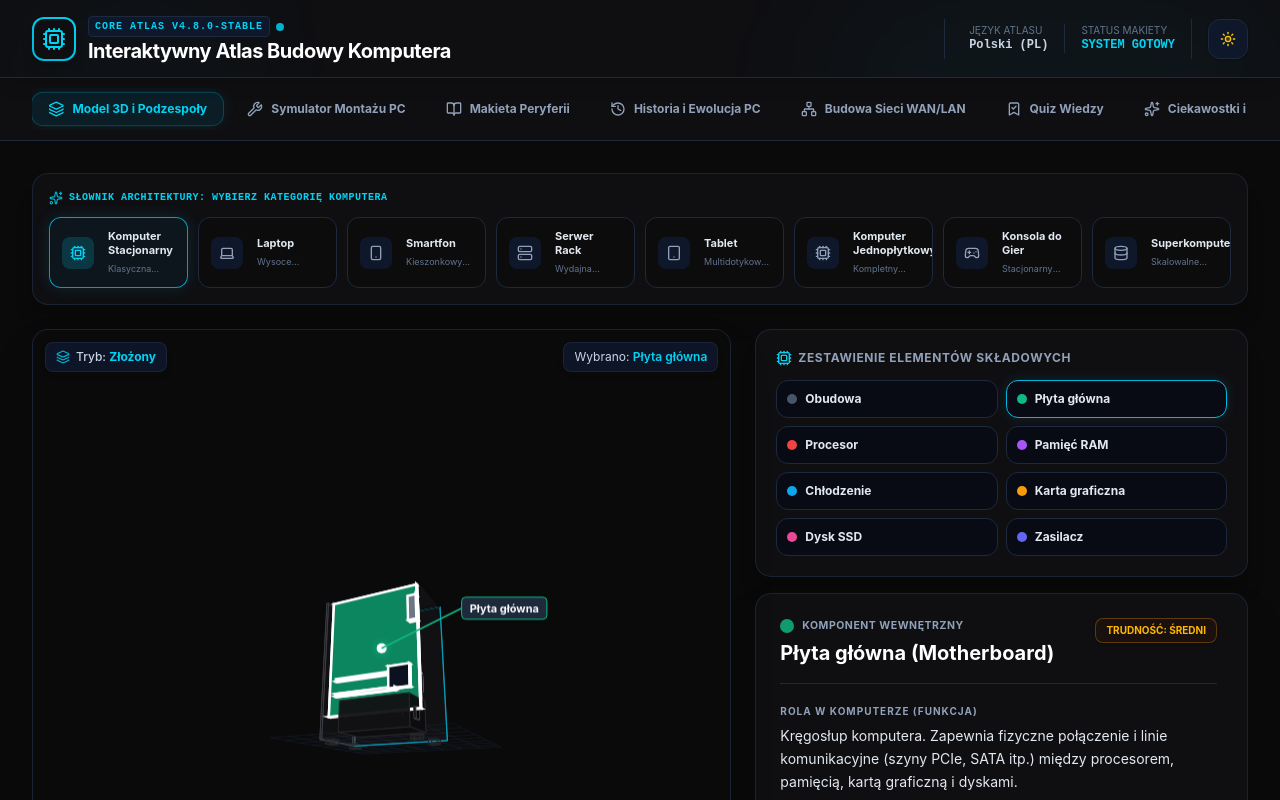
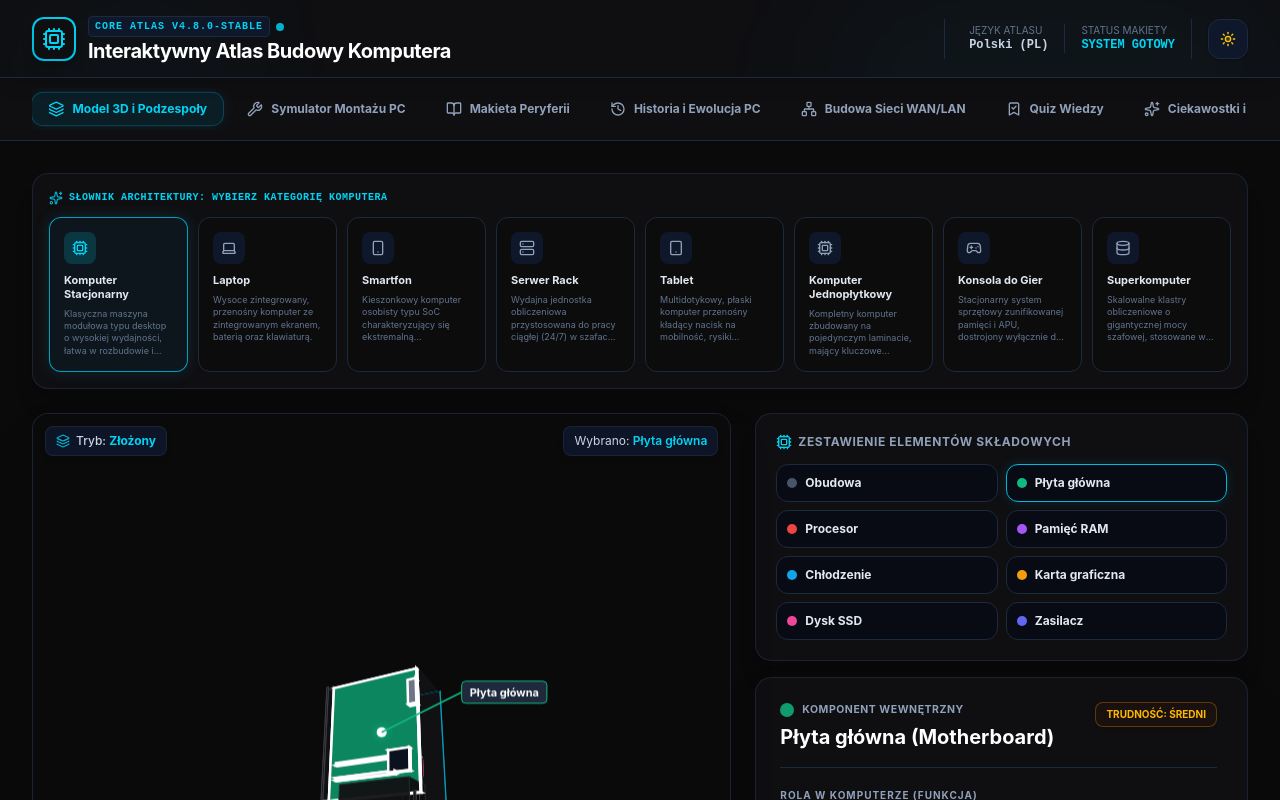
Before and after one commit to krzjur-oss/IABK, a React (Vite) app: page / in a window 1280 px wide. Shown: the top 800 px of the page. Built offline with nearby package versions, Linux system fonts and the light colour scheme.

Commit message:
style: refine device category UI layout
Adjust padding, spacing, and text layout for better readability on narrow containers. Update line clamping to accommodate longer descriptions.

```diff
--- a/src/App.tsx
+++ b/src/App.tsx
@@ -311,7 +311,7 @@ export default function App() {
                         const comps = getComponentsForDevice(cat.id);
                         setSelectedComp(comps[0] || null);
                       }}
-                      className={`text-left p-3 rounded-xl border transition-all flex flex-col md:flex-row items-start md:items-center space-y-2 md:space-y-0 md:space-x-3.5 cursor-pointer w-full min-w-0 overflow-hidden ${
+                      className={`text-left p-3.5 rounded-xl border transition-all flex flex-col items-start space-y-2.5 cursor-pointer w-full min-w-0 overflow-hidden ${
                         isSelected
                           ? "border-cyan-500/85 bg-cyan-950/20 shadow-[0_0_15px_rgba(6,182,212,0.15)] text-white"
                           : "border-slate-800 bg-[#0A0A0B]/60 hover:border-slate-700 hover:bg-[#0F0F12] text-slate-300"
@@ -321,9 +321,9 @@ export default function App() {
                       <div className={`p-2 rounded-lg shrink-0 ${isSelected ? "bg-cyan-500/20 text-cyan-400" : "bg-slate-900 text-slate-400"}`}>
                         <IconComp className="w-4 h-4" />
                       </div>
-                      <div className="min-w-0">
+                      <div className="min-w-0 w-full">
                         <p className="font-bold text-[11px] leading-tight text-slate-200">{cat.title}</p>
-                        <p className="text-[9px] text-slate-500 leading-normal mt-1 line-clamp-2 md:line-clamp-1" title={cat.description}>{cat.description}</p>
+                        <p className="text-[9px] text-slate-500 leading-snug mt-1.5 line-clamp-3 xl:line-clamp-4" title={cat.description}>{cat.description}</p>
                       </div>
                     </button>
                   );
```
